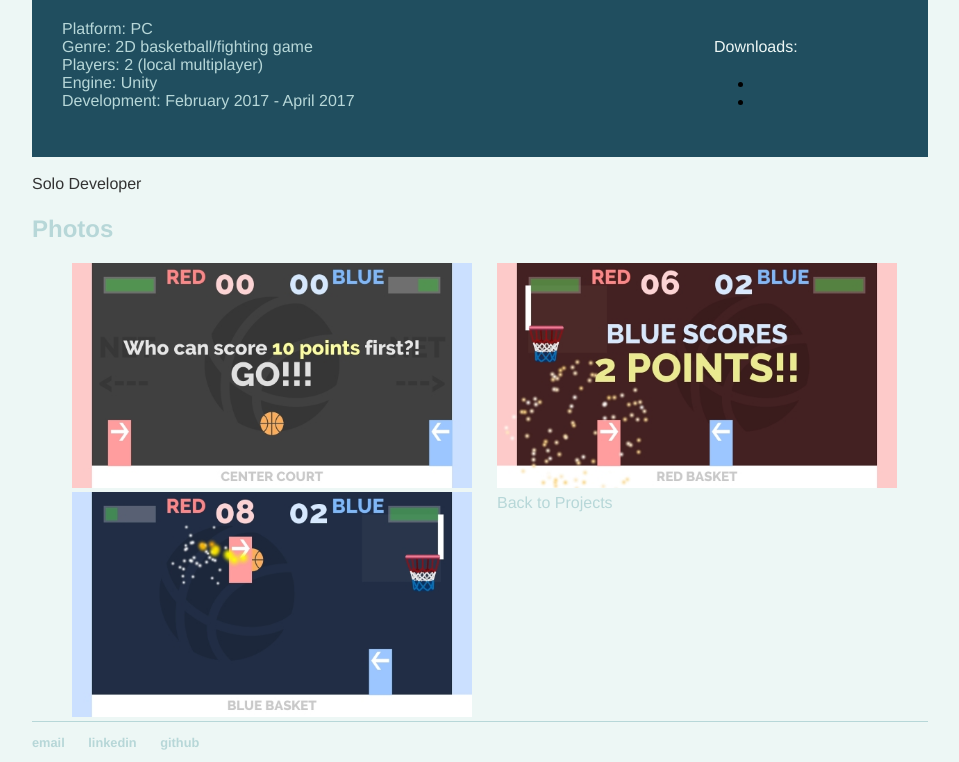
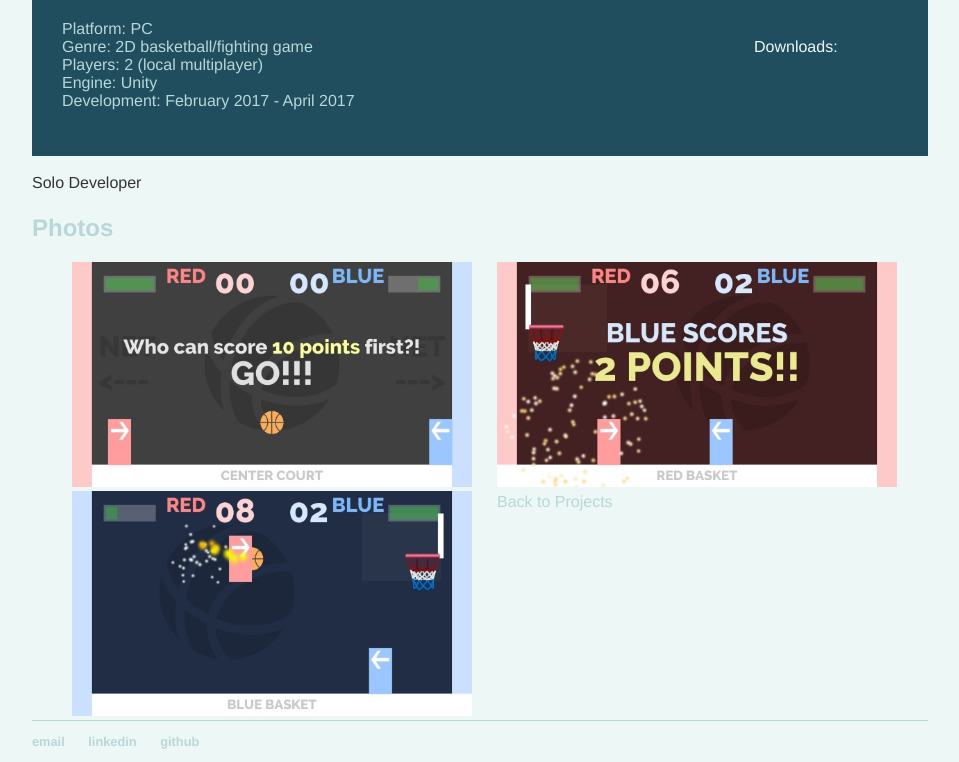
Before and after one commit to digigrant/digigrant.github.io, a Jekyll site: the page built from projects/super-dunk-fighters.html, in a window 1280 px wide. Shown: the part 925-1687 px from the top of the page, without its empty margins (160-1119 px from the left). Built offline with Jekyll 4.4.1, drawn with Linux system fonts in a browser that asks for light colours.

Commit message:
Update main.scss

```diff
--- a/_sass/main.scss
+++ b/_sass/main.scss
@@ -143,10 +143,12 @@ footer
 
         .downloads
         {
+            float: right;
+
+            ul
+            {
                 list-style: none;
                 padding-left: 0px;
-            float: right;
-        }
 
                 .buttonDownload
                 {
@@ -160,6 +162,8 @@ footer
                     &:hover
                     {
                         background-color: $color5;
+                    }
+                }
             }
         }
     }
```
Lines whose indentation alone changed are shown as unchanged.
